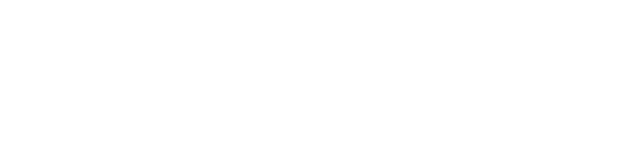
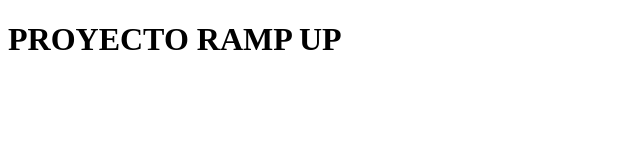
Before and after one commit to Novato199/proyecto-ramp-up, a plain HTML site: page index.html in a window 1280 px wide. Shown: the whole page, without its empty margins (0-640 px from the left). Drawn offline with Linux system fonts and the light colour scheme.

Commit message:
first commit

```diff
--- a/index.html
+++ b/index.html
@@ -6,6 +6,6 @@
     <title>Document</title>
 </head>
 <body>
-
+    <h1>PROYECTO RAMP UP</h1>
 </body>
 </html>
```
